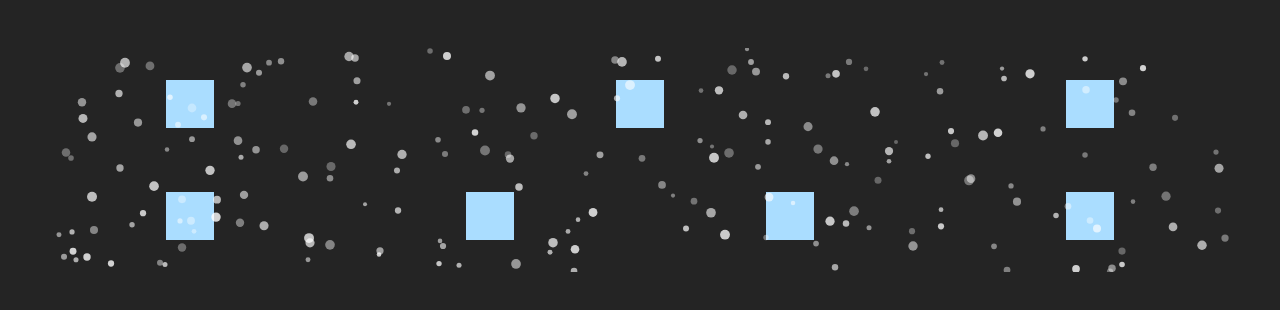
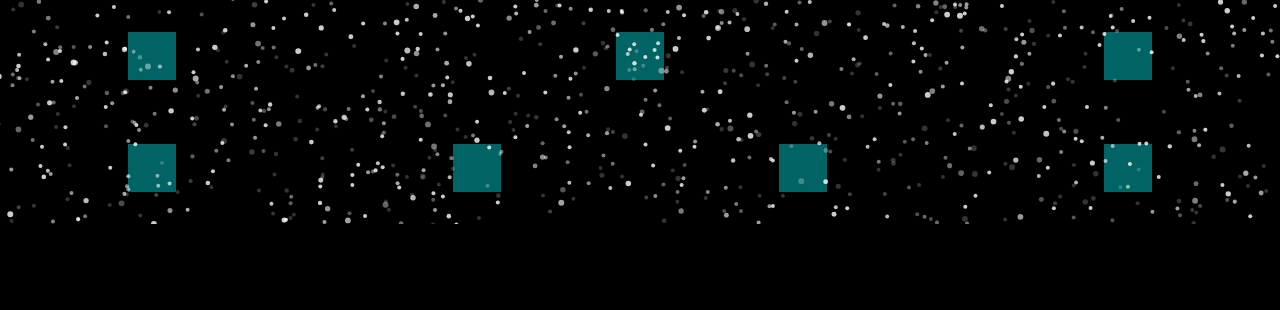
Before and after one commit to oliverschuerch/snowdom, a website built with Vite: page index.html in a window 1280 px wide. Built offline with nearby package versions, Linux system fonts and the light colour scheme; animation ran at ten frames a second.

Commit message:
feat: let it snow

```diff
--- a/src/main.ts
+++ b/src/main.ts
@@ -1,7 +1,7 @@
-import './style.css'
+import './style.css';
 import SnowDOM from './snowdom';
 
-new SnowDOM('#snowdom-world');
+new SnowDOM('#snowdom-world', { debug: true });
 
 // import typescriptLogo from './typescript.svg'
 // import viteLogo from '/vite.svg'
--- a/src/snowdom.ts
+++ /dev/null
@@ -1,159 +0,0 @@
-export type SnowDOMOptions = {
-  flakes: number;
-};
-
-interface ISnowDOMContainer {
-  element: HTMLElement;
-  canvas: HTMLCanvasElement;
-}
-
-export default class SnowDOM {
-  private options: SnowDOMOptions = {
-    flakes: 200,
-  };
-
-  private dom: ISnowDOMContainer = {
-    element: document.body,
-    canvas: document.createElement("canvas"),
-  };
-
-  private context: CanvasRenderingContext2D | null = null;
-  private snowflakes: any[] = [];
-
-  constructor(selector: string, options?: SnowDOMOptions) {
-    this.options = { ...this.options, ...options };
-
-    this.setupScene = this.setupScene.bind(this);
-    this.render = this.render.bind(this);
-
-    this.setupDOM(selector);
-  }
-
-  setupDOM(selector: string) {
-    const selectorContainer = document.querySelector<HTMLElement>(selector);
-
-    if (selectorContainer === null) {
-      console.warn(
-        `There is no matching element in the DOM for the given "selector" ${selector}.`
-      );
-      return;
-    }
-
-    this.dom.element = selectorContainer;
-    this.dom.canvas = document.createElement("canvas");
-    this.dom.canvas.style.pointerEvents = "none";
-    this.dom.canvas.style.position = "absolute";
-    this.dom.canvas.style.zIndex = "1000000";
-    this.dom.element.appendChild(this.dom.canvas);
-    this.context = this.dom.canvas.getContext("2d")!;
-    this.setupScene();
-
-    window.addEventListener("resize", this.setupScene);
-  }
-
-  setupScene() {
-    const box = this.dom.element.getBoundingClientRect();
-
-    this.dom.canvas.style.top = `${box.top}px`;
-    this.dom.canvas.style.left = `${box.left}px`;
-    this.dom.canvas.width = box.width;
-    this.dom.canvas.height = box.height;
-    this.initFlakes(box);
-
-    this.renderSnowflakes();
-
-    // requestAnimationFrame(this.render);
-  }
-
-  render() {
-    this.renderSnowflakes();
-    // if (!this.resetScene) requestAnimationFrame(this.render);
-    // else this.resetScene = false;
-  }
-
-  initFlakes(box: DOMRect) {
-    this.snowflakes = [];
-
-    for (var i = 0; i < this.options.flakes; i++) {
-      const x = Math.floor(Math.random() * box.width);
-      const y = Math.floor(Math.random() * box.height);
-      const size = Math.random() * 3 + 2;
-      const speed = Math.random() * 1 + 0.5;
-      const opacity = Math.random() * 0.5 + 0.3;
-
-      this.snowflakes.push({
-        speed: speed,
-        velY: speed,
-        velX: 0,
-        x: x,
-        y: y,
-        size: size,
-        stepSize: Math.random() / 30,
-        step: 0,
-        angle: 180,
-        opacity: opacity,
-      });
-    }
-  }
-
-  renderSnowflakes() {
-    if (this.context === null) return;
-
-    this.context.clearRect(0, 0, this.dom.canvas.width, this.dom.canvas.height);
-
-    for (var i = 0; i < this.options.flakes; i++) {
-      const flake = this.snowflakes[i];
-      const minDist = 150;
-      const x2 = flake.x;
-      const y2 = flake.y;
-      const dist = Math.sqrt(x2 * x2 + y2 * y2);
-
-      if (dist < minDist) {
-        const force = minDist / (dist * dist);
-        const xcomp = x2 / dist;
-        const ycomp = y2 / dist;
-        const deltaV = force / 2;
-
-        flake.velX -= deltaV * xcomp;
-        flake.velY -= deltaV * ycomp;
-      } else {
-        flake.velX *= 0.98;
-        if (flake.velY <= flake.speed) {
-          flake.velY = flake.speed;
-        }
-        flake.velX += Math.cos((flake.step += 0.05)) * flake.stepSize;
-      }
-
-      this.context.fillStyle = "rgba(255,255,255," + flake.opacity + ")";
-      flake.y += flake.velY;
-      flake.x += flake.velX;
-
-      if (flake.y >= this.dom.canvas.height || flake.y <= 0) {
-        this.resetSnowflake(flake);
-      }
-
-      if (flake.x >= this.dom.canvas.width || flake.x <= 0) {
-        this.resetSnowflake(flake);
-      }
-
-      this.context.beginPath();
-      this.context.arc(flake.x, flake.y, flake.size, 0, Math.PI * 2);
-      this.context.fill();
-    }
-  }
-
-  resetSnowflake(flake: any) {
-    flake.x = Math.floor(Math.random() * this.dom.canvas.width);
-    flake.y = 0;
-    flake.size = Math.random() * 3 + 2;
-    flake.speed = Math.random() * 1 + 0.5;
-    flake.velY = flake.speed;
-    flake.velX = 0;
-    flake.opacity = Math.random() * 0.5 + 0.3;
-  }
-
-  public destroy() {
-    window.removeEventListener("resize", this.setupScene);
-    this.dom.element.removeChild(this.dom.canvas);
-  }
-}
--- /dev/null
+++ b/src/snowdom/index.ts
@@ -0,0 +1,117 @@
+import { SnowDOMFlake } from './snowflake';
+
+type DefaultOptions = {
+  flake: {
+    count: number;
+    size: number;
+    velocityX: number;
+    velocityY: number;
+  };
+  roofSelector: string;
+  debug?: boolean;
+};
+
+export type SnowDOMOptions = Partial<DefaultOptions>;
+
+export default class SnowDOM {
+  private options: DefaultOptions = {
+    flake: {
+      count: 1000,
+      size: 1,
+      velocityX: 1,
+      velocityY: 1,
+    },
+    roofSelector: '.snowdom-roof',
+  };
+
+  private container: HTMLElement = document.body;
+  private stageBox: DOMRect = this.container.getBoundingClientRect();
+
+  private canvas: HTMLCanvasElement = document.createElement('canvas');
+  private context: CanvasRenderingContext2D = this.canvas.getContext('2d')!;
+
+  private flakes: SnowDOMFlake[] = [];
+
+  constructor(selector: string, options?: SnowDOMOptions) {
+    this.options = { ...this.options, ...options };
+
+    this.updateStage = this.updateStage.bind(this);
+    this.render = this.render.bind(this);
+
+    this.setupDOM(selector);
+    this.setupFlakes();
+    this.updateStage();
+    this.render();
+
+    window.addEventListener('resize', this.updateStage);
+  }
+
+  setupDOM(selector: string) {
+    const selectorContainer = document.querySelector<HTMLElement>(selector);
+
+    if (selectorContainer === null) {
+      console.warn(`There is no matching element in the DOM for the given "selector" ${selector}.`);
+      return;
+    }
+
+    this.canvas.style.pointerEvents = 'none';
+    this.canvas.style.position = 'absolute';
+    this.canvas.style.zIndex = '1000000';
+
+    this.container = selectorContainer;
+    this.container.appendChild(this.canvas);
+  }
+
+  updateStage() {
+    this.stageBox = this.container.getBoundingClientRect();
+
+    this.canvas.style.top = `${this.stageBox.top}px`;
+    this.canvas.style.left = `${this.stageBox.left}px`;
+    this.canvas.width = this.stageBox.width;
+    this.canvas.height = this.stageBox.height;
+
+    this.container
+      .querySelectorAll<HTMLElement>(this.options.roofSelector)
+      .forEach((el: HTMLElement) => {
+        const roofBox = el.getBoundingClientRect();
+
+        this.context.fillStyle = this.options.debug ? 'red' : 'transparent';
+        this.context.fillRect(
+          roofBox.left - this.stageBox.left,
+          roofBox.top - this.stageBox.top,
+          roofBox.width,
+          10,
+        );
+      });
+
+    this.flakes.forEach((flake: SnowDOMFlake) => {
+      flake.updateStageBox = this.stageBox;
+    });
+  }
+
+  setupFlakes() {
+    for (let i = 0; i < this.options.flake.count; i++) {
+      this.flakes.push(
+        new SnowDOMFlake({
+          stageBox: this.stageBox,
+          sizeFactor: this.options.flake.size,
+          velocityXFactor: this.options.flake.velocityX,
+          velocityYFactor: this.options.flake.velocityY,
+        }),
+      );
+    }
+  }
+
+  render() {
+    this.context.clearRect(0, 0, this.canvas.width, this.canvas.height);
+
+    this.flakes.forEach((flake: SnowDOMFlake) => flake.render(this.context));
+
+    requestAnimationFrame(this.render);
+  }
+
+  public destroy() {
+    window.removeEventListener('resize', this.updateStage);
+    this.container.removeChild(this.canvas);
+  }
+}
--- /dev/null
+++ b/src/snowdom/snowflake.ts
@@ -0,0 +1,176 @@
+type Randoms = {
+  fillStyle: number;
+  x: number;
+  y: number;
+  size: number;
+  velocityX: number;
+  velocityY: number;
+};
+
+type Offset = {
+  x: number;
+  y: number;
+  cosX: number;
+};
+
+export class SnowDOMFlake {
+  stageBox: DOMRect;
+
+  private randoms: Randoms = {
+    fillStyle: Math.max(0.2, Math.min(0.8, Math.random())), // min 0.2, max 0.8
+    x: Math.random() * 1.3 - 0.15, // min -0.15, max 1.15
+    y: Math.random(),
+    size: Math.max(2, Math.random() * 3), // min 2, max 3
+    velocityX: Math.min(0.8, Math.random()), // min 0, max 0.8
+    velocityY: Math.max(0.5, Math.random()), // min 0.5, max 1
+  };
+
+  private fillStyle: string = `rgba(255, 255, 255, ${this.randoms.fillStyle})`;
+  private size: number;
+  private offset: Offset = {
+    x: 0,
+    y: 0,
+    cosX: 0,
+  };
+  private velocityXFactor: number;
+  private velocityY: number;
+
+  get x(): number {
+    return this.randoms.x * this.stageBox.width + this.offset.x;
+  }
+
+  get y(): number {
+    return this.randoms.y * this.stageBox.height + this.offset.y;
+  }
+
+  get velocityX(): number {
+    const cosX = Math.cos((this.offset.cosX += Math.random() / 50)) * 0.25;
+    // * X should be a user-option factor with a default value
+    return (cosX + this.randoms.velocityX) * this.velocityXFactor;
+  }
+
+  constructor({
+    stageBox,
+    sizeFactor,
+    velocityXFactor,
+    velocityYFactor,
+  }: {
+    stageBox: DOMRect;
+    sizeFactor: number;
+    velocityXFactor: number;
+    velocityYFactor: number;
+  }) {
+    this.stageBox = stageBox;
+    this.size = this.randoms.size * sizeFactor;
+    this.velocityXFactor = velocityXFactor;
+    this.velocityY = this.randoms.velocityY * velocityYFactor;
+  }
+
+  public set updateStageBox(stageBox: DOMRect) {
+    this.stageBox = stageBox;
+  }
+
+  public render(context: CanvasRenderingContext2D) {
+    this.offset.x += this.velocityX;
+    this.offset.y += this.velocityY;
+
+    context.fillStyle = 'rgba(0,0,0,0.05)';
+    context.beginPath();
+    context.arc(this.x + 1, this.y + 1, this.size, 0, Math.PI * 2);
+    context.fill();
+    context.fillStyle = this.fillStyle;
+    context.beginPath();
+    context.arc(this.x, this.y, this.size, 0, Math.PI * 2);
+    context.fill();
+
+    if (this.y >= this.stageBox.height) {
+      this.reset();
+    }
+  }
+
+  reset() {
+    this.offset.x = 0;
+    this.offset.y = (this.randoms.y * this.stageBox.height + this.size) * -1;
+  }
+}
+
+/*
+initFlakes(box: DOMRect) {
+  this.flakes = [];
+  for (var i = 0; i < this.options.flakeCount; i++) {
+    const x = Math.floor(Math.random() * box.width);
+    const y = Math.floor(Math.random() * box.height);
+    const size = Math.random() * 3 + 2;
+    const speed = Math.random() * 1 + 0.5;
+    const opacity = Math.random() * 0.5 + 0.3;
+    this.flakes.push({
+      speed: speed,
+      velY: speed,
+      velX: 0,
+      x: x,
+      y: y,
+      size: size,
+      stepSize: Math.random() / 30,
+      step: 0,
+      angle: 180,
+      opacity: opacity,
+    });
+  }
+}
+*/
+
+// renderSnowflakes() {
+//   this.context.clearRect(0, 0, this.canvas.width, this.canvas.height);
+
+//   for (var i = 0; i < this.options.flakeCount; i++) {
+//     const flake = this.flakes[i];
+//     const minDist = 150;
+//     const x2 = flake.x;
+//     const y2 = flake.y;
+//     const dist = Math.sqrt(x2 * x2 + y2 * y2);
+
+//     if (dist < minDist) {
+//       const force = minDist / (dist * dist);
+//       const xcomp = x2 / dist;
+//       const ycomp = y2 / dist;
+//       const deltaV = force / 2;
+
+//       flake.velX -= deltaV * xcomp;
+//       flake.velY -= deltaV * ycomp;
+//     } else {
+//       flake.velX *= 0.98;
+//       if (flake.velY <= flake.speed) {
+//         flake.velY = flake.speed;
+//       }
+//       flake.velX += Math.cos((flake.step += 0.05)) * flake.stepSize;
+//     }
+
+//     this.context.fillStyle = "rgba(255,255,255," + flake.opacity + ")";
+//     flake.y += flake.velY;
+//     flake.x += flake.velX;
+
+//     if (flake.y >= this.canvas.height || flake.y <= 0) {
+//       this.resetSnowflake(flake);
+//     }
+
+//     if (flake.x >= this.canvas.width || flake.x <= 0) {
+//       this.resetSnowflake(flake);
+//     }
+
+//     this.context.beginPath();
+//     this.context.arc(flake.x, flake.y, flake.size, 0, Math.PI * 2);
+//     this.context.fill();
+//   }
+// }
+
+/*
+resetSnowflake(flake: any) {
+  flake.x = Math.floor(Math.random() * this.canvas.width);
+  flake.y = 0;
+  flake.size = Math.random() * 3 + 2;
+  flake.speed = Math.random() * 1 + 0.5;
+  flake.velY = flake.speed;
+  flake.velX = 0;
+  flake.opacity = Math.random() * 0.5 + 0.3;
+}
+*/
--- a/src/style.css
+++ b/src/style.css
@@ -5,7 +5,7 @@
 
   color-scheme: light dark;
   color: rgba(255, 255, 255, 0.87);
-  background-color: #242424;
+  background-color: black;
 
   font-synthesis: none;
   text-rendering: optimizeLegibility;
@@ -20,6 +20,7 @@ body {
 .row {
   display: flex;
   justify-content: space-between;
+  align-items: end;
   margin-inline: auto;
   padding-block: 2rem;
   max-width: 80%;
@@ -27,11 +28,15 @@ body {
   .cube {
     width: 3rem;
     aspect-ratio: 1;
-    background-color: #adf;
+    background-color: rgba(0, 200, 200, 0.5);
+
+    &.big {
+      width: 6rem;
+    }
   }
 }
 
-#snowdom-world {
+/* #snowdom-world {
   margin-inline: 3rem;
   margin-block: 3rem;
-}
+} */
```
Also changed, not shown: src/counter.ts (deleted, +0 -9 lines).
